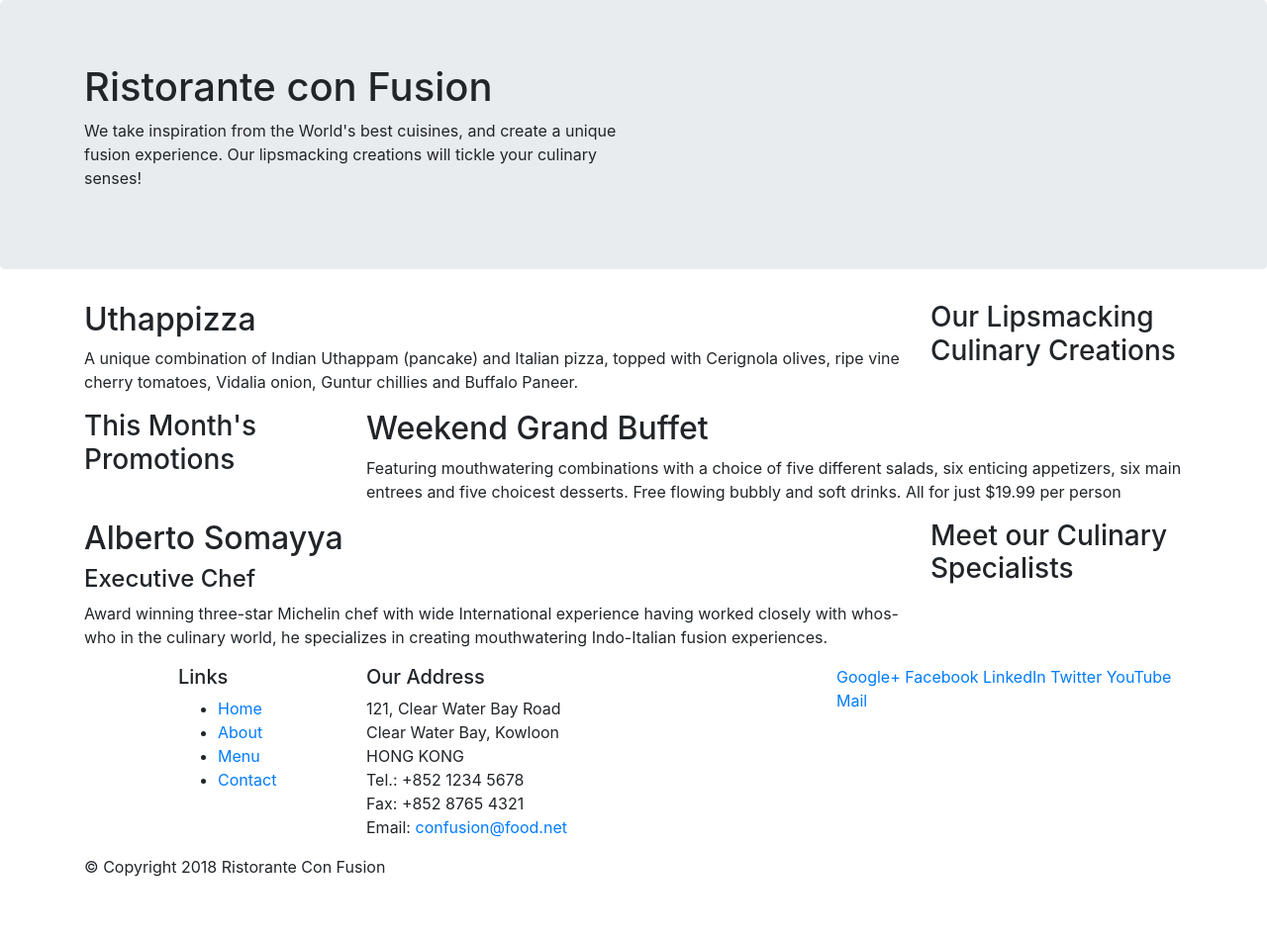
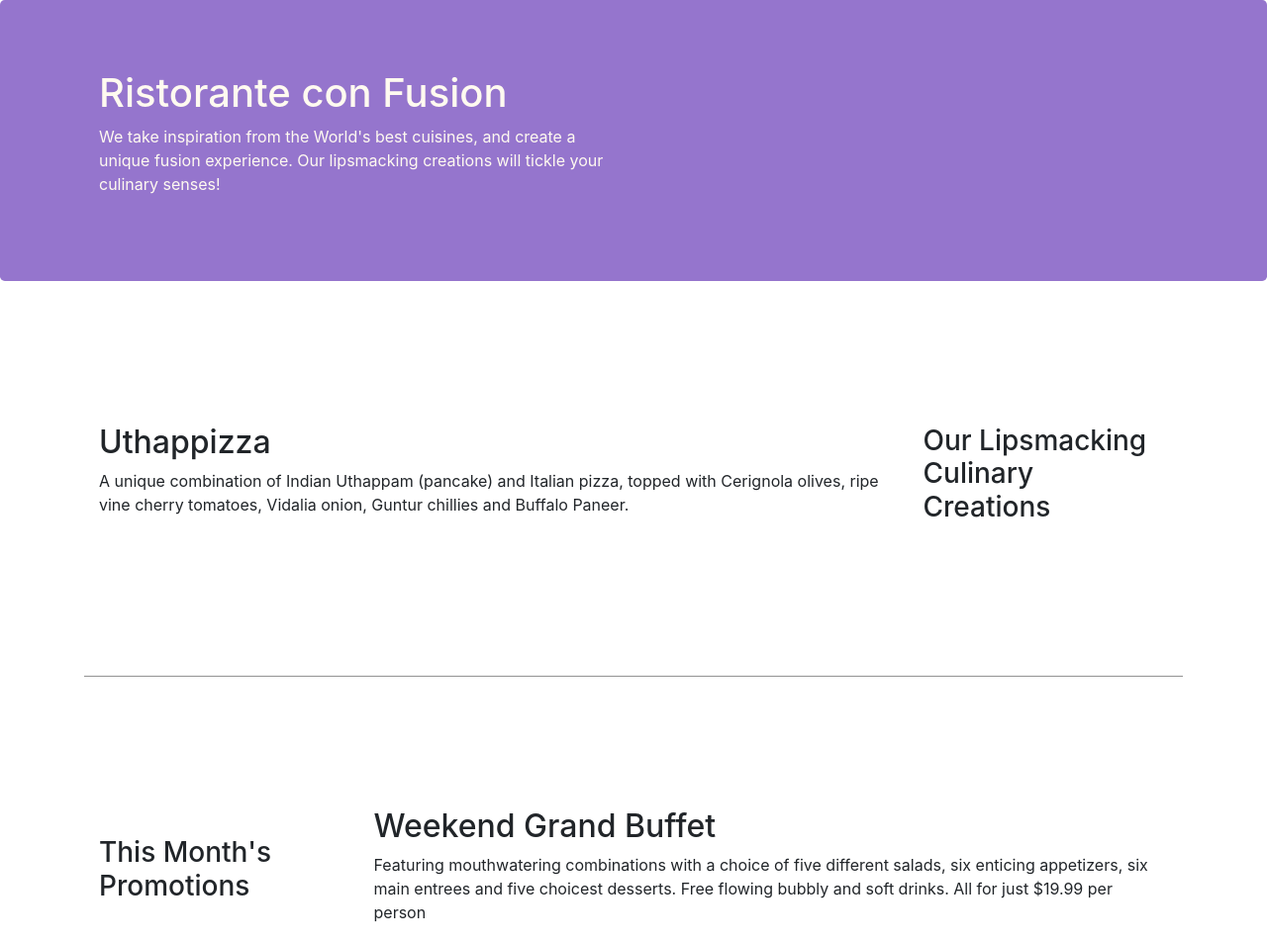
Before and after one commit to IIOhanaII/FusionBootstrap, a website: page index.html in a window 1280 px wide. Shown: the top 953 px of the page at 99% size. Before the commit the page ends 904 px from the top, so only its background shows below. Drawn offline with nearby package versions, Linux system fonts and the light colour scheme.

Commit message:
Grid System Part2

```diff
--- /dev/null
+++ b/css/styles.css
@@ -0,0 +1,30 @@
+.row-header {
+    margin: 0px auto;
+    padding: 0px auto;
+}
+
+.row-content {
+    margin: 0px auto;
+    padding: 50px 0px;
+    border-bottom: 2px ridge;
+    min-height: 400px;
+}
+
+.footer {
+    background-color: #D1C4E9;
+    margin: 0px auto;
+    padding: 20px 0px;
+}
+
+.jumbotron {
+    padding: 70px 30px;
+    margin: 0px auto;
+    background: #9575CD;
+    color: floralwhite;
+}
+
+.address {
+    font-size: 80%;
+    margin: 0px;
+    color: #0f0f0f;
+}
--- a/index.html
+++ b/index.html
@@ -9,6 +9,7 @@
 
     <!-- Bootstrap CSS -->
     <link rel="stylesheet" href="node_modules/bootstrap/dist/css/bootstrap.min.css">
+    <link rel="stylesheet" href="css/styles.css">
     <title>Ristorante Con Fusion</title>
 </head>
 
@@ -16,7 +17,7 @@
 
     <header class="jumbotron">
         <div class="container">
-            <div class="row">
+            <div class="row row-header">
                 <div class="col-12 col-sm-6">
                     <h1>Ristorante con Fusion</h1>
                     <p>We take inspiration from the World's best cuisines, and create a unique fusion experience. Our lipsmacking creations will tickle your culinary senses!</p>
@@ -28,7 +29,7 @@
     </header>
 
     <div class="container">
-        <div class="row">
+        <div class="row row-content align-items-center">
             <div class="col-12 col-sm-4 order-sm-last col-md-3">
                 <h3>Our Lipsmacking Culinary Creations</h3>
             </div>
@@ -39,7 +40,7 @@
         </div>
 
 
-        <div class="row">
+        <div class="row row-content align-items-center">
             <div class="col-12 col-sm-4 col-md-3">
                 <h3>This Month's Promotions</h3>
             </div>
@@ -49,7 +50,7 @@
             </div>
         </div>
 
-        <div class="row">
+        <div class="row row-content align-items-center">
             <div class="col-12 col-sm-4 order-sm-last col-md-3">
                 <h3>Meet our Culinary Specialists</h3>
             </div>
@@ -62,11 +63,11 @@
     </div>
 
     <footer>
-        <div class="container">
+        <div class="footer">
             <div class="row">
                 <div class="col-4 offset-1 col-sm-2">
                     <h5>Links</h5>
-                    <ul>
+                    <ul class="list-unstyled">
                         <li><a href="#">Home</a></li>
                         <li><a href="#">About</a></li>
                         <li><a href="#">Menu</a></li>
@@ -84,8 +85,8 @@
 		              Email: <a href="mailto:confusion@food.net">confusion@food.net</a>
 		           </address>
                 </div>
-                <div class="col-12 col-sm-4">
-                    <div>
+                <div class="col-12 col-sm-4 align-self-center">
+                    <div class="text-center">
                         <a href="http://google.com/+">Google+</a>
                         <a href="http://www.facebook.com/profile.php?id=">Facebook</a>
                         <a href="http://www.linkedin.com/in/">LinkedIn</a>
@@ -95,7 +96,7 @@
                     </div>
                 </div>
            </div>
-           <div class="row">
+           <div class="row justify-content-center">
                 <div class="col-auto">
                     <p>© Copyright 2018 Ristorante Con Fusion</p>
                 </div>
```
